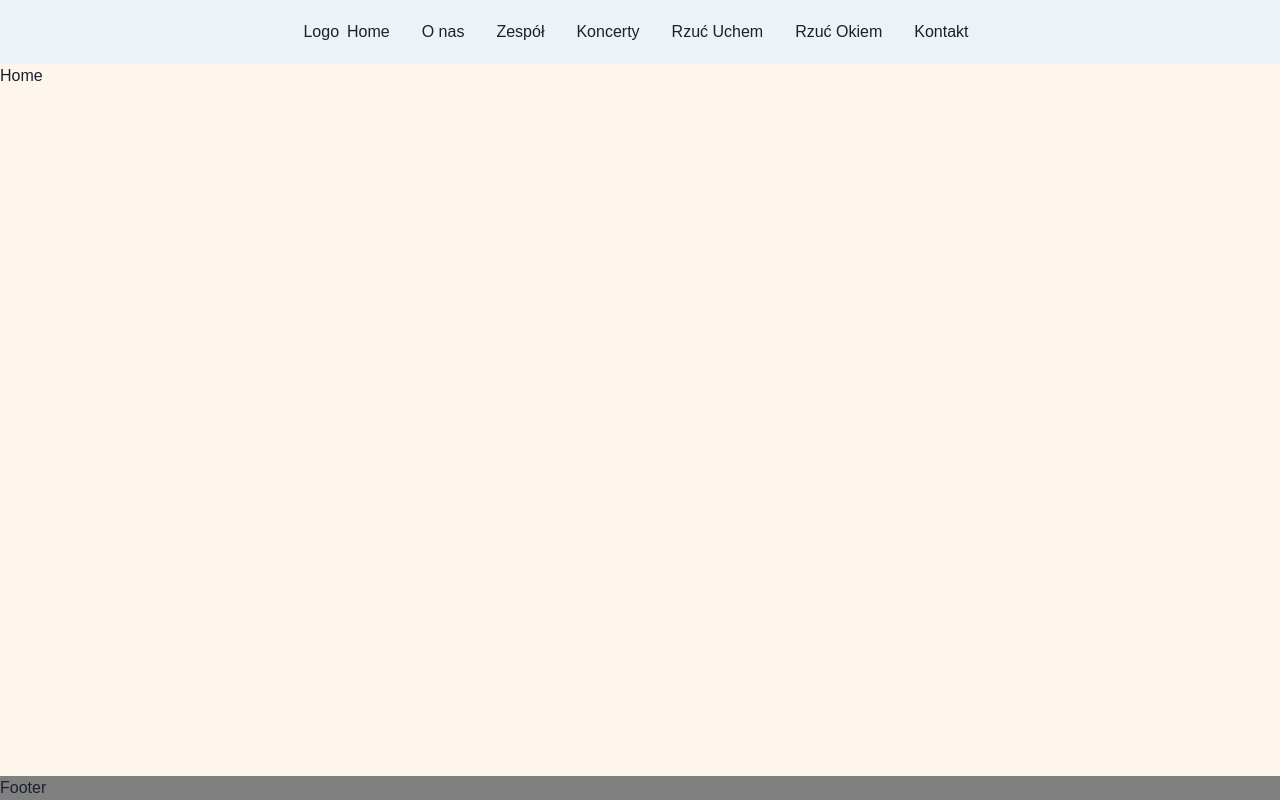
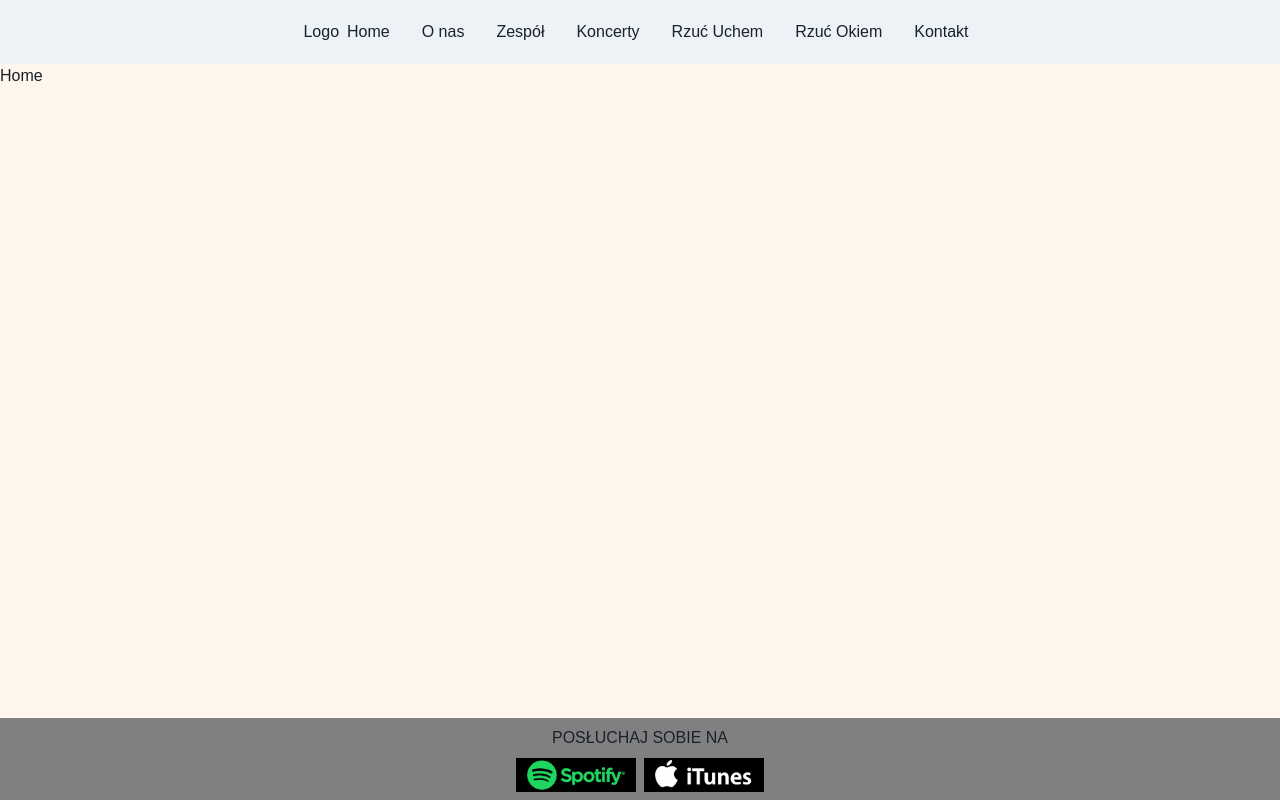
Before and after one commit to mruszkiewicz-dev/tarlo-website, a Next.js app: page / in a window 1280 px wide. Built offline with nearby package versions, Linux system fonts and the light colour scheme; a web font is replaced by a local one.

Commit message:
Footer added Image and Link

```diff
--- a/src/components/ui/footer.tsx
+++ b/src/components/ui/footer.tsx
@@ -1,9 +1,54 @@
-import { Box } from '@chakra-ui/react'
+import { Box, Flex, Text } from '@chakra-ui/react'
+import Image from 'next/image'
+import Link from 'next/link'
 
 export const Footer = () => {
   return (
-    <Box bgColor='gray' as='footer' w='100%' position='fixed' bottom='0'>
-      Footer
+    <Box>
+      <Flex
+        justifyContent='center'
+        flexDirection='column'
+        alignItems='center'
+        bgColor='gray'
+        as='footer'
+        w='100%'
+        py={2}
+        position='fixed'
+        bottom='0'
+      >
+        <Box pb={2}>
+          <Text>POSŁUCHAJ SOBIE NA</Text>
+        </Box>
+        <Flex>
+          <Box px={1}>
+            <Link
+              href='https://open.spotify.com/artist/3q6XSZRNzCvuTsTWdgTb4V/discography'
+              target='_blank'
+            >
+              <Image
+                src='/media/spotify.jpg'
+                width={120}
+                height={40}
+                alt='Posłuchaj Tarło na Spotify'
+              />
+            </Link>
+          </Box>
+          <Box px={1}>
+            <Link
+              href='https://music.apple.com/pl/artist/tar%C5%82o/1484447072'
+              target='_blank'
+            >
+              <Image
+                src='/media/itunes.jpg'
+                width={120}
+                height={40}
+                className='hidden md:block'
+                alt='Posłuchaj Tarło na ITunes'
+              />
+            </Link>
+          </Box>
+        </Flex>
+      </Flex>
     </Box>
   )
 }
```
Also changed, not shown: public/media/itunes.jpg (added), public/media/spotify.jpg (added).
